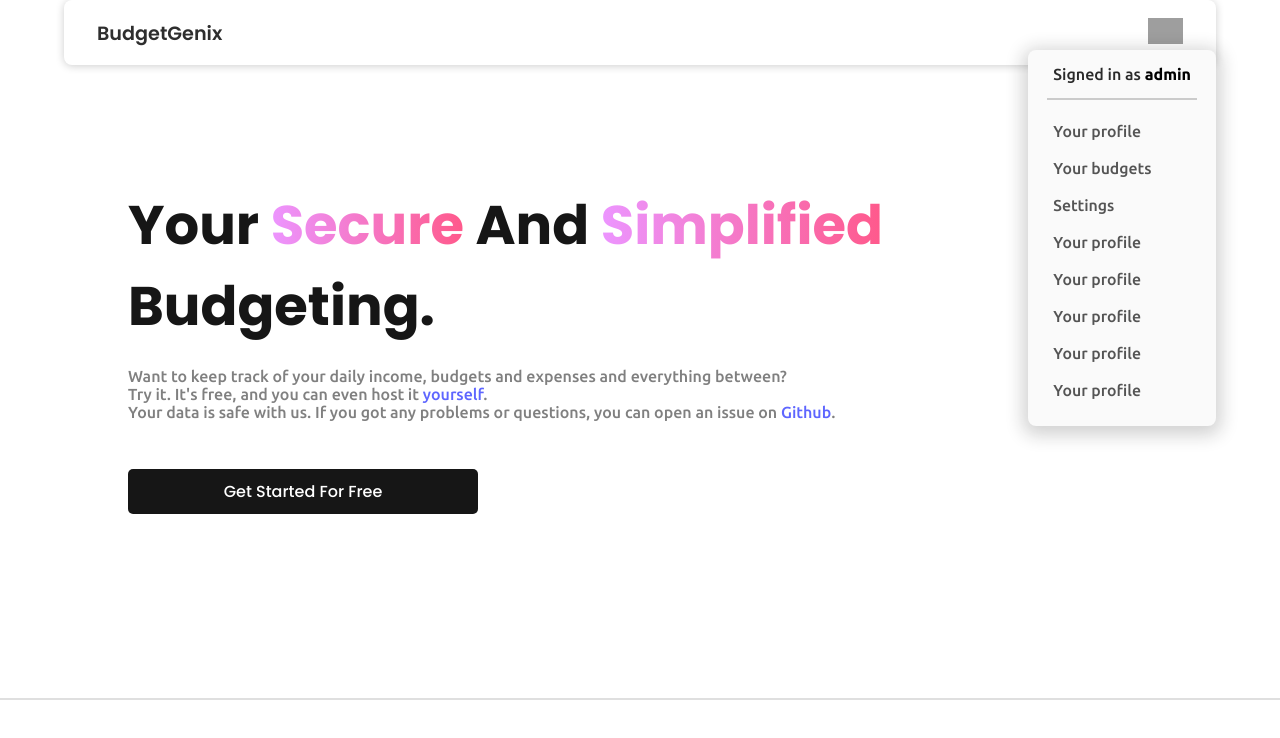
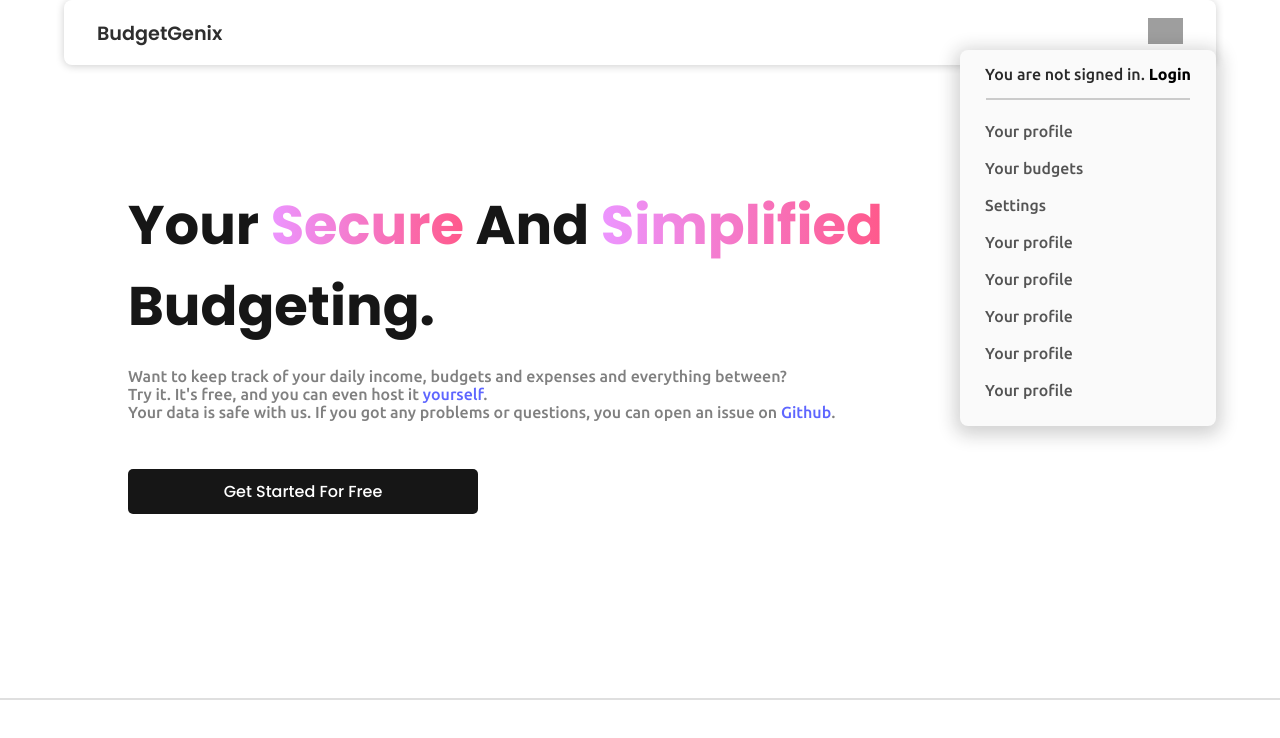
Before and after one commit to BudjetGenix/budjetgenix.com, a Next.js app: page / in a window 1280 px wide. Both pictures are taken after a click on the element 1165 px from the left and 32 px from the top of the page. Shown: the top 738 px of the page. Built offline with nearby package versions, Linux system fonts and the light colour scheme; grey boxes are pictures that could not be loaded.

Commit message:
Got profile picture menu working and added link to black button

```diff
--- a/components/Menu.tsx
+++ b/components/Menu.tsx
@@ -1,6 +1,16 @@
 import imgSources from '../services/imgSources';
-import { useState } from "react";
+import {useRef, RefObject, useState, useEffect} from "react";
 import { AccountDropdown } from './modules/AccountDropdown'
+
+function detectClickOutside(ref: RefObject<any>, action: Function) {
+    useEffect(() => {
+        const handleClick = (e: Event) => ref.current && !ref.current.contains(e.target) && action()
+
+        document.addEventListener("click", handleClick);
+        return () => document.removeEventListener("click", handleClick);
+
+    }, [ref]);
+}
 
 export default function Menu() {
     const [menuShown, setMenuShown] = useState(false);
@@ -8,15 +18,18 @@
         setMenuShown(!menuShown)
     }
 
+    const menuRef = useRef(null);
+    detectClickOutside(menuRef, toggleMenu);
+
     return (
-        <div className='menu'>
+        <div className='menu' ref={menuRef}>
             <div className='logo'>BudgetGenix</div>
 
             <div onMouseDown={toggleMenu} className='account'>
                 <img src={imgSources.profile} alt='' />
             </div>
+            { menuShown && <AccountDropdown loggedIn={false} accountName={""} /> }
 
-            { menuShown && <AccountDropdown  accountName={""} accountUrl={""}/> }
 
         </div>
     );
--- a/components/modules/AccountDropdown.tsx
+++ b/components/modules/AccountDropdown.tsx
@@ -1,26 +1,31 @@
+import Link from 'next/link'
+
 const items = [
-    { name: "Your profile" },
-    { name: "Your budgets" },
-    { name: "Settings" },
-    { name: "Your profile" },
-    { name: "Your profile" },
-    { name: "Your profile" },
-    { name: "Your profile" },
-    { name: "Your profile" },
+    { id: 1, name: "Your profile", link: "" },
+    { id: 2, name: "Your budgets", link: "" },
+    { id: 3, name: "Settings", link: "" },
+    { id: 4, name: "Your profile", link: "" },
+    { id: 5, name: "Your profile", link: "" },
+    { id: 6, name: "Your profile", link: "" },
+    { id: 7, name: "Your profile", link: "" },
+    { id: 8, name: "Your profile", link: "" },
 ]
 
-
-interface accountInfo {
-    accountName: string
-    accountUrl: string
-}
-
-export function AccountDropdown(props: accountInfo) {
-    const accountName = props.accountName || "admin";
+export function AccountDropdown(props: { loggedIn: boolean, accountName: string }) {
+    const signedIn = props.loggedIn || false;
+    const accountName = props.accountName || "unknown";
     return (
         <div className='account-dropdown'>
             <div className="items">
-                <div className="welcome">Signed in as <span className="accountName">{accountName}</span></div>
+                <div className="welcome">
+                    { signedIn ? "You are signed in as" : "You are not signed in." }
+                    &nbsp;
+                    <Link href={signedIn ? `/user/${encodeURIComponent(accountName)}` : `login` }>
+                        <span className="accountName">
+                            {signedIn ? accountName : "Login"}
+                        </span>
+                    </Link>
+                </div>
                 <hr />
                 { items.map(item => <div key={Math.random()} className="item">{item.name}</div>) }
             </div>
```
